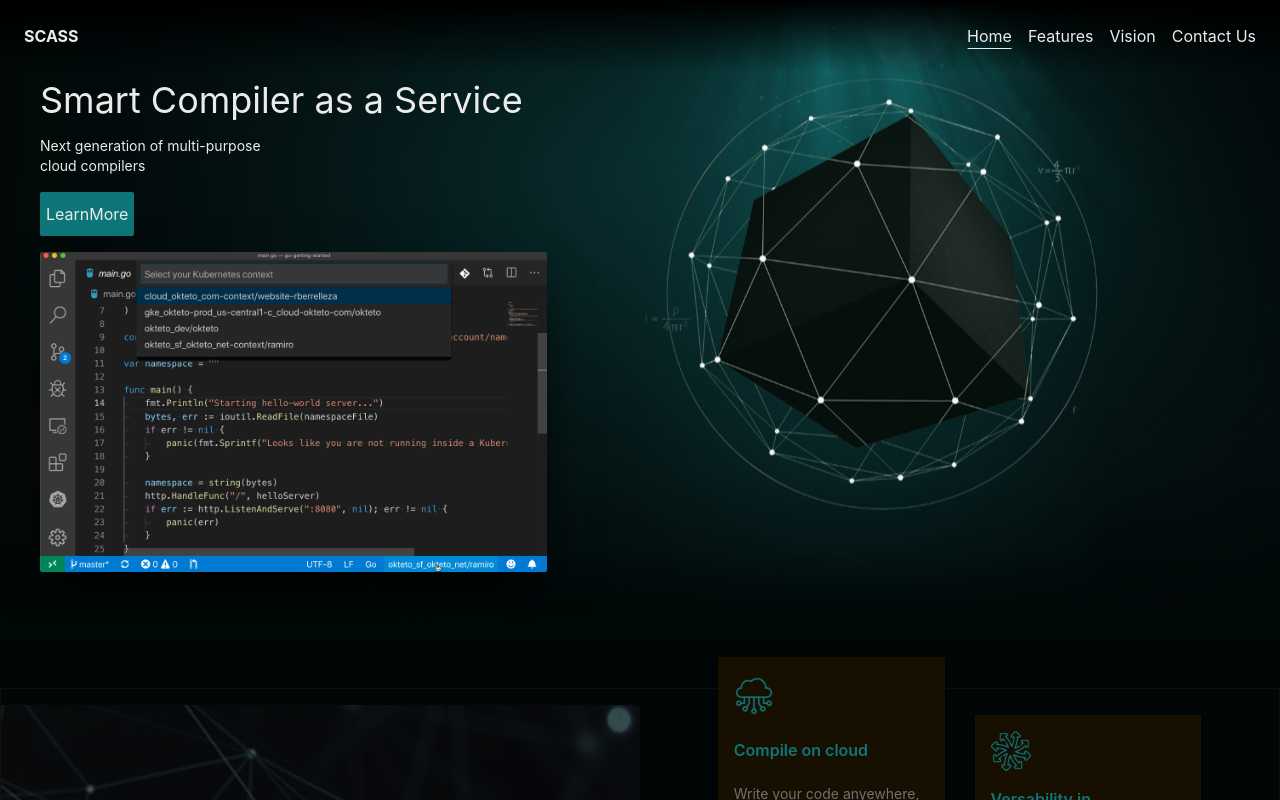
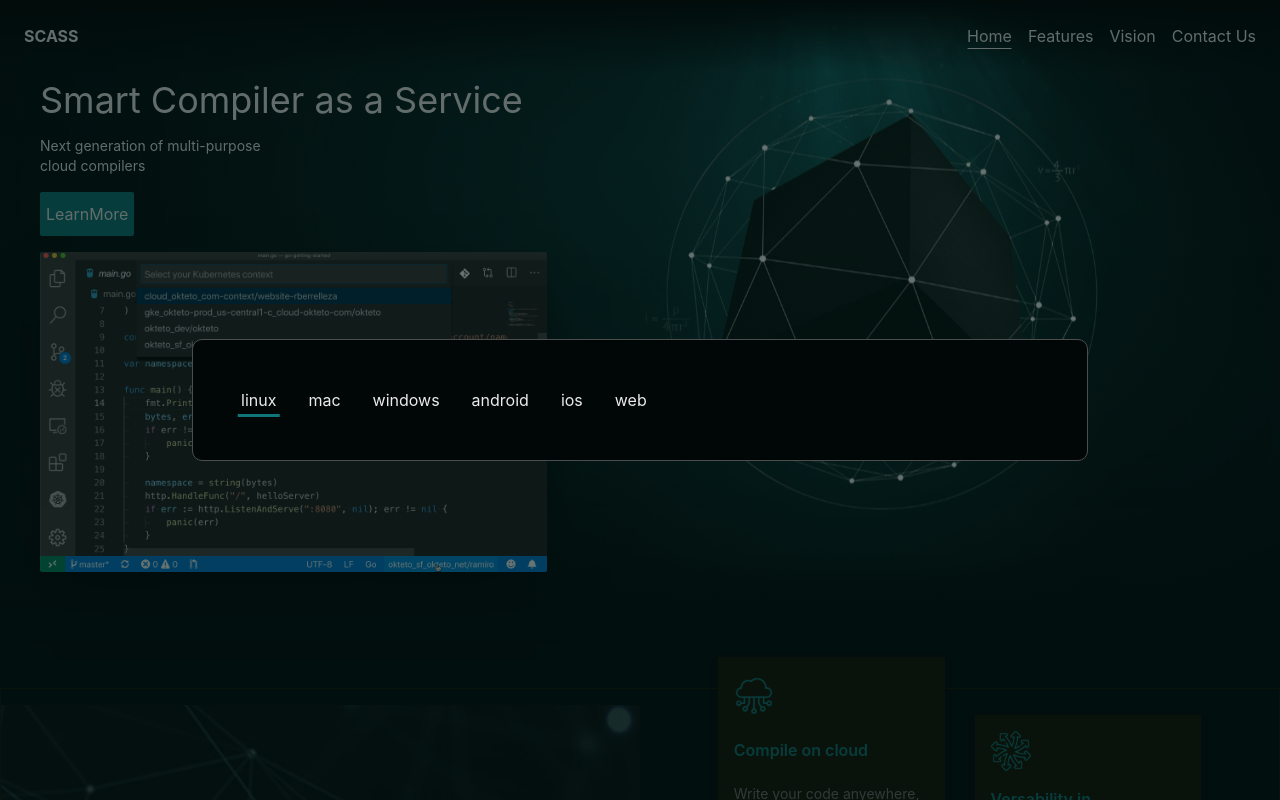
Before and after one commit to SmartCompiler/caas-website, a Next.js app: page / in a window 1280 px wide. Shown: the top 800 px of the page. Built offline with nearby package versions, Linux system fonts and the light colour scheme.

Commit message:
[FEAT]: add modal container and modal tab buttons

```diff
--- /dev/null
+++ b/components/InstallModal/CommingSoon.tsx
@@ -0,0 +1,7 @@
+import React from 'react'
+
+export default function CommingSoon() {
+  return (
+    <div>CommingSoon</div>
+  )
+}
--- /dev/null
+++ b/components/InstallModal/InstallLinux.tsx
@@ -0,0 +1,7 @@
+import React from 'react'
+
+export default function InstallLinux() {
+  return (
+    <div>Linux</div>
+  )
+}
--- /dev/null
+++ b/components/InstallModal/TabButton.tsx
@@ -0,0 +1,19 @@
+import React from 'react'
+import { tabButtonTypes } from '.'
+import { TabButtonItem } from './style'
+
+interface TabButton{
+    title: tabButtonTypes,
+    currentTab: tabButtonTypes
+    setCurrentTab: React.Dispatch<React.SetStateAction<tabButtonTypes>>
+}
+export default function TabButton({ title, currentTab, setCurrentTab }: TabButton) {
+  return (
+    <TabButtonItem
+        isActive={ title === currentTab ? 1 : 0}
+        onClick={ () => setCurrentTab(title) }
+        >
+        { title }
+    </TabButtonItem>
+  )
+}
--- /dev/null
+++ b/components/InstallModal/index.tsx
@@ -0,0 +1,51 @@
+import React, { useState } from 'react'
+import CommingSoon from './CommingSoon'
+import InstallLinux from './InstallLinux'
+import { ModalbackgroundWrapper, ModalContainer, ModalTabs } from './style'
+import TabButton from './TabButton'
+
+export type tabButtonTypes = 'linux'|'mac'|'windows'|'android'|'ios'|'web'
+
+export default function InstallModal() {
+
+    const tabsData:{ title: tabButtonTypes, component: JSX.Element}[] = [
+        {
+            title: 'linux',
+            component: <InstallLinux />
+        },
+        {
+            title: 'mac',
+            component: <CommingSoon />
+        },
+        {
+            title: 'windows',
+            component: <CommingSoon />
+        },
+        {
+            title: 'android',
+            component: <CommingSoon />
+        },
+        {
+            title: 'ios',
+            component: <CommingSoon />
+        },
+        {
+            title: 'web',
+            component: <CommingSoon />
+        },
+    ]
+
+    const [ currentTab, setCurrentTab ] = useState<tabButtonTypes>(tabsData[0].title)
+
+
+    const tabs = tabsData.map( (tabItem, index) => <TabButton key={index} currentTab={currentTab} setCurrentTab={setCurrentTab} title={tabItem.title} /> )
+  return (
+    <ModalbackgroundWrapper>
+        <ModalContainer>
+            <ModalTabs className='flex justify-start items-start'>
+                { tabs }
+            </ModalTabs>
+        </ModalContainer>
+    </ModalbackgroundWrapper>
+  )
+}
--- /dev/null
+++ b/components/InstallModal/style.tsx
@@ -0,0 +1,55 @@
+import styled from "styled-components"
+
+export const ModalbackgroundWrapper = styled.div`
+height: 100vh;
+width: 100vw;
+position: fixed;
+top: 0;
+left: 0;
+z-index: 10;
+background: #02161396;
+display: flex;
+justify-content: center;
+align-items: center;
+`
+
+export const ModalContainer = styled.div`
+border-radius: 10px;
+width: 70vw;
+height: clamp(auto, auto, 80vh);
+display: flex;
+flex-direction: column;
+align-items: flex-start;
+justify-content: center;
+padding: 3rem;
+border: 1px solid #4D4D4D;
+background: var(--color-bg-dark);
+`
+
+export const ModalTabs = styled.div`
+
+`
+
+interface TabButtonItem{
+    isActive: 1|0
+}
+export const TabButtonItem = styled.button<TabButtonItem>`
+    transition: all .2s;
+    position: relative;
+
+    &:not(:last-child){
+        margin-right: 2rem;
+    }
+
+    &::after{
+        content: '';
+        position: absolute;
+        top: 110%;
+        left: 50%;
+        transform: translateX(-50%);
+        width: ${ props => props.isActive ? '120%' : 0 };
+        height: 2.5px;
+        background: var(--color-primary);
+        transition: all .2s;
+    }
+`
--- a/components/Landing/index.tsx
+++ b/components/Landing/index.tsx
@@ -2,10 +2,14 @@
 import { medias, sectionsTitle, StaticMessges } from '../../utilities/statics'
 import PrimaryBtn from '../global/primaryBtn'
 import CodingDemo from './CodingDemo'
+import InstallModal from '../InstallModal'
 import { LandingWrapper } from './style'
 
 export default function Landing() {
+
   return (
+    <>
+      <InstallModal />
       <LandingWrapper id={sectionsTitle[0]} className='w-full pt-20 mb-0 sm:mb-28 px-10'>
 
         <div className='container mx-auto flex flex-col items-start'>
@@ -21,5 +25,6 @@
         </div>
 
       </LandingWrapper>
+    </>
   )
 }
```
Also changed, not shown: components/Landing/style.tsx (line endings or trailing spaces), utilities/statics.ts (line endings or trailing spaces). Lines whose indentation alone changed are shown as unchanged.
